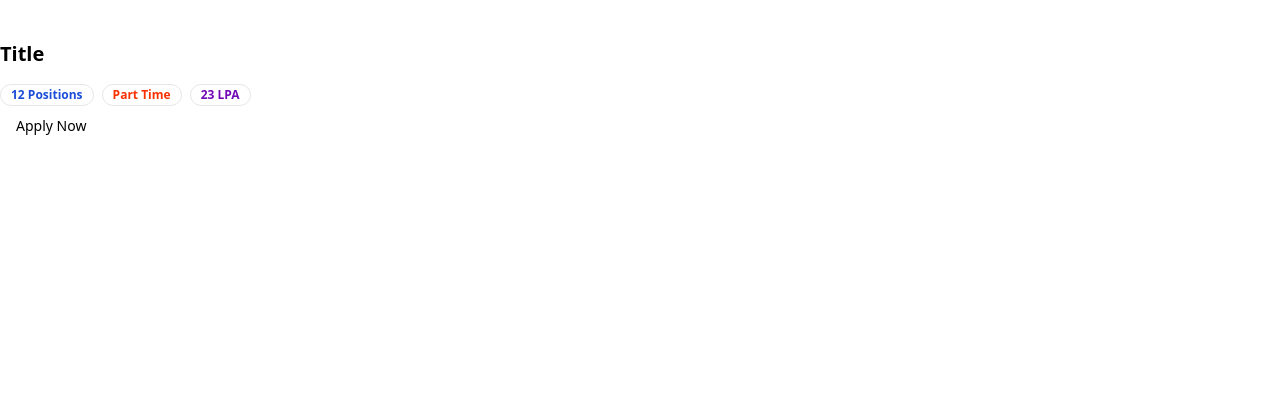
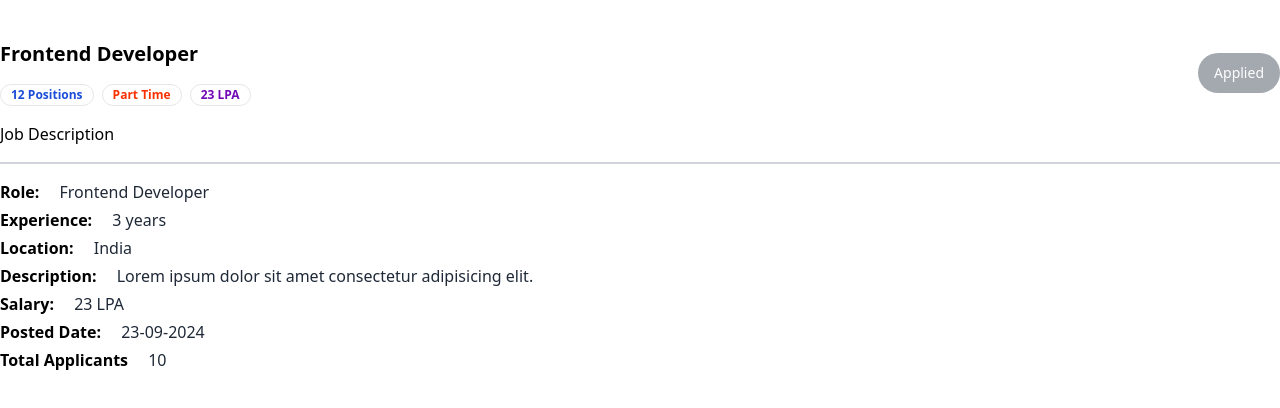
Before and after one commit to Noorain464/job_portal, a React (Vite) app in the folder frontend/: page /description/1 in a window 1280 px wide. Shown: the top 408 px of the page. Built offline with nearby package versions, Linux system fonts and the light colour scheme.

Commit message:
JOb description added

```diff
--- a/frontend/src/components/JobDescription.jsx
+++ b/frontend/src/components/JobDescription.jsx
@@ -2,20 +2,32 @@
 import { Badge } from './ui/badge'
 import { Button } from './ui/button'
 const JobDescription = () => {
+    const isApplied = true;
     return (
         <div className='max-w-7xl mx-auto my-10'>
-            <div>
+            <div className='flex items-center justify-between'>
                 <div>
-                    <h1 className='font-bold text-xl'>Title</h1>
+                    <h1 className='font-bold text-xl'>Frontend Developer</h1>
                     <div className='flex items-center gap-2 mt-4'>
                         <Badge className={'text-blue-700 font-bold'} variant="ghost"> 12 Positions</Badge>
                         <Badge className={'text-[#F83002] font-bold'} variant="ghost">Part Time</Badge>
                         <Badge className={'text-[#7209B7] font-bold'} variant="ghost">23 LPA</Badge>
                     </div>
                 </div>
-                <Button>Apply Now</Button>
+                <Button disabled={isApplied}
+                        className={`rounded-full ${isApplied ? "bg-gray-600 text-white cursor-not-allowed " : "bg-[#F83002] text-white"}`}>{isApplied ? "Applied" : "Apply Now"}
+                </Button>
             </div>
-
+            <h1 className='border-b-2 border-b-gray-300 font-medium py-4'>Job Description</h1>
+            <div className='my-4'>
+                <h1 className='font-bold my-1'>Role: <span className='pl-4 font-normal text-gray-800'>Frontend Developer</span></h1>
+                <h1 className='font-bold my-1'>Experience: <span className='pl-4 font-normal text-gray-800'>3 years</span></h1>
+                <h1 className='font-bold my-1'>Location: <span className='pl-4 font-normal text-gray-800'>India</span></h1>
+                <h1 className='font-bold my-1'>Description: <span className='pl-4 font-normal text-gray-800'>Lorem ipsum dolor sit amet consectetur adipisicing elit.</span></h1>
+                <h1 className='font-bold my-1'>Salary: <span className='pl-4 font-normal text-gray-800'>23 LPA</span></h1>
+                <h1 className='font-bold my-1'>Posted Date: <span className='pl-4 font-normal text-gray-800'>23-09-2024</span></h1>
+                <h1 className='font-bold my-1'>Total Applicants <span className='pl-4 font-normal text-gray-800'>10</span></h1>
+            </div>
         </div>
     )
 }
```
Also changed, not shown: 1 other file (tests, documents, lock files or other folders).
